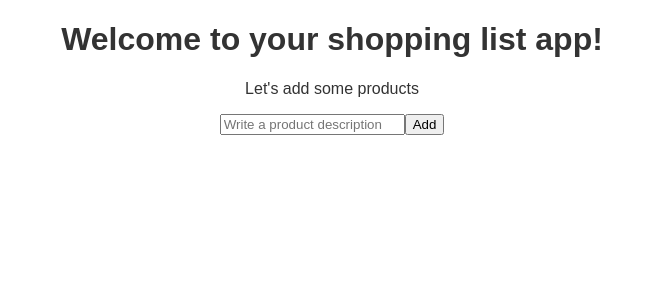
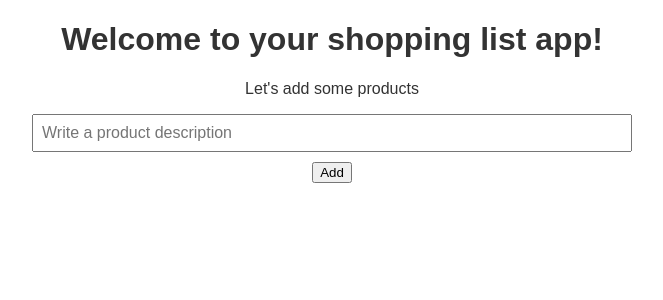
Before and after one commit to jlcarrascof/shopping-list, a Vue app: page / in a window 1280 px wide. Shown: the top 300 px of the page, without its empty margins (308-971 px from the left). Built offline with nearby package versions, Linux system fonts and the light colour scheme.

Commit message:
Enhance input styling for better user experience in App.vue

```diff
--- a/src/App.vue
+++ b/src/App.vue
@@ -34,4 +34,11 @@
     margin: auto;
     color: #333;
   }
+
+  input {
+    padding: 8px;
+    font-size: 16px;
+    width: calc(100% - 20px);
+    margin-bottom: 10px;
+  }
 </style>
```
